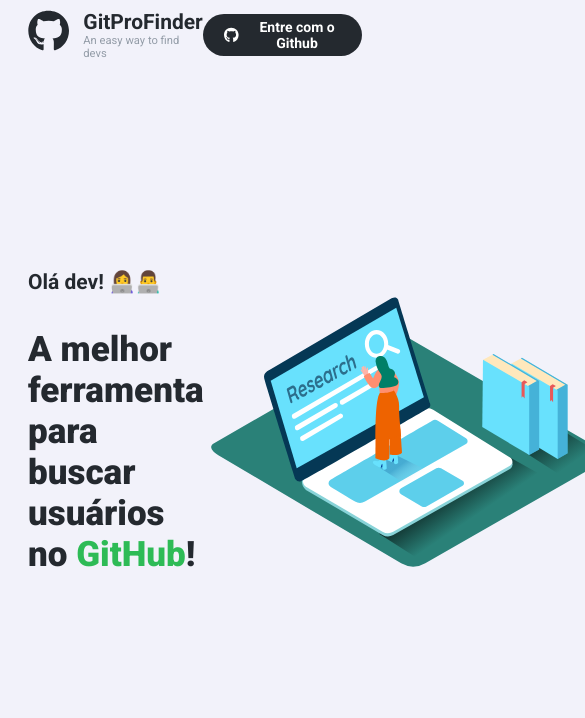
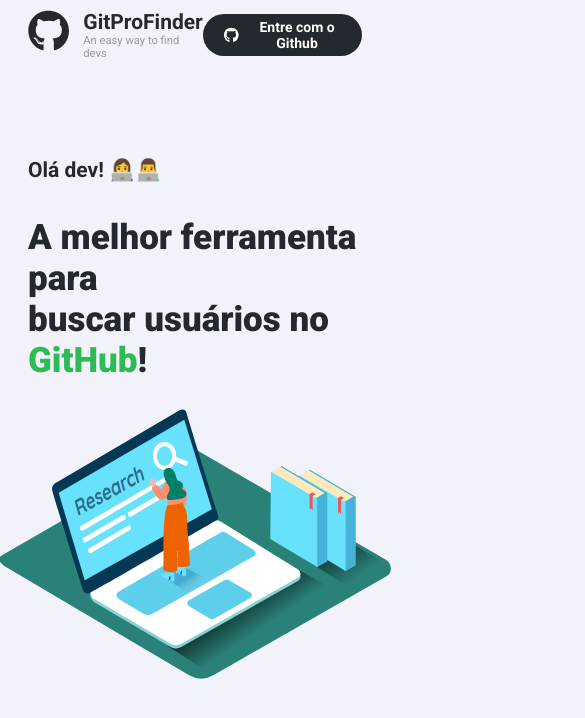
Before and after one commit to evnrodr/reactjs-github-profile-finder, a Next.js app: page / in a window 390 px wide. Shown: the top 718 px of the page, 585 px wide, since content can reach past the window. Built offline with nearby package versions, Linux system fonts and the light colour scheme; no server answers.

Commit message:
minor fix to responsiveness in the home page

```diff
--- a/styles/home.module.scss
+++ b/styles/home.module.scss
@@ -28,3 +28,10 @@
     }
   }
 }
+
+@media (max-width: 720px) {
+  .contentContainer {
+    flex-direction: column;
+    justify-content: center;
+  }
+}
```
